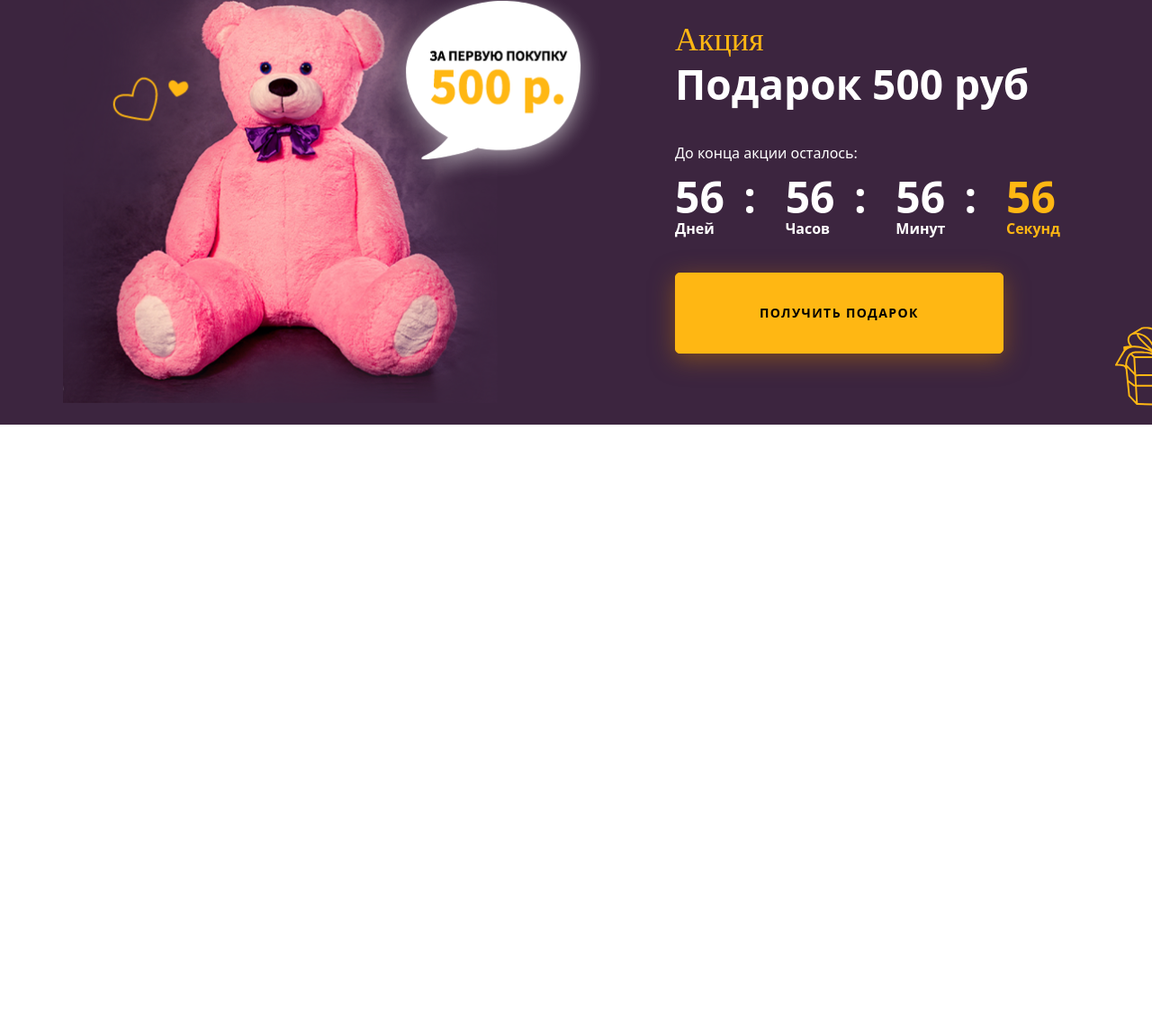
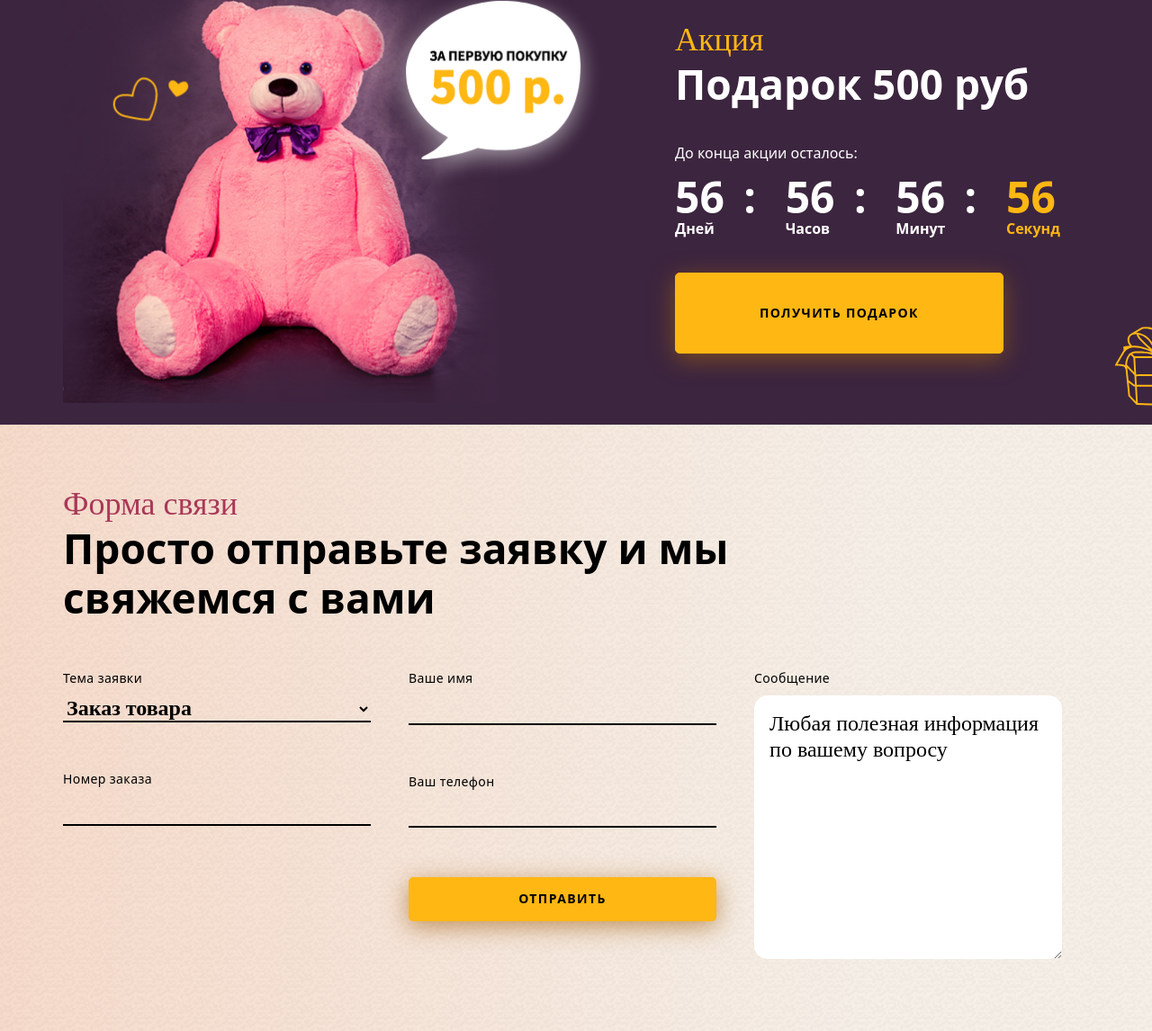
Before and after one commit to yurkaronin/myagkiemishki, a website: page src/index.html in a window 1280 px wide. Shown: the part 7040-8186 px from the top of the page at 90% size. Before the commit the page ends 7512 px from the top, so only its background shows below. Drawn offline with nearby package versions, Linux system fonts and the light colour scheme; files that its build step writes are made by us from their sources; a web font is replaced by a local one.

Commit message:
Добавляю вёрстку формы обратной связи для главной страницы. Только Десктоп

```diff
--- /dev/null
+++ b/src/assets/sass/blocks/_feedback-form.scss
@@ -0,0 +1,74 @@
+.feedback .container {
+  padding: 67px 0 80px;
+}
+
+.feedback .background-color {
+  background-image: linear-gradient(-268deg, rgba(255, 183, 141, 0.38) 0%, rgba(254, 236, 215, 0.38) 75%, rgba(254, 236, 215, 0.38) 100%);
+}
+
+.feedback .title {
+  margin-bottom: 54px;
+  max-width: 800px;
+}
+
+.feedback-form {
+  display: flex;
+  justify-content: space-between;
+  flex-wrap: wrap;
+}
+
+.feedback-form__wrapper {
+  display: flex;
+  flex-direction: column;
+  flex-wrap: wrap;
+  max-width: 30%;
+  width: 100%;
+  margin-right: 30px;
+}
+
+.feedback-form__item {
+  display: flex;
+  flex-direction: column;
+  align-items: flex-start;
+  max-width: 100%;
+  width: 100%;
+  margin: 0;
+  margin-bottom: 55px;
+}
+
+
+.feedback-form__item label {
+  color: $black;
+  font-size: 14px;
+  font-weight: 400;
+  line-height: 120%;
+  letter-spacing: 0.4px;
+  margin-bottom: 10px;
+}
+
+.feedback-form__item select,
+.feedback-form__item input,
+.feedback-form__item textarea {
+  color: $black;
+  font-family: 'Caveat';
+  font-size: 24px;
+  font-weight: 700;
+  line-height: 120%;
+  border: none;
+  background-color: transparent;
+  border-bottom: 2px solid;
+  width: 100%;
+}
+
+.feedback-form__item textarea {
+  background-color: $white;
+  color: $black;
+  border: initial;
+  font-weight: 500;
+  border-radius: 15px;
+  padding: 5%;
+}
+
+.feedback-form__item:last-child {
+  margin: 0;
+}
--- a/src/assets/sass/blocks/_promo-timer.scss
+++ b/src/assets/sass/blocks/_promo-timer.scss
@@ -22,13 +22,11 @@
   max-width: 20%;
   width: 100%;
   padding-right: 60px;
-
 }
 
 .promo-timer__item:last-child {
   margin-right: 0;
   color: $accent;
-
 }
 
 .promo__number {
@@ -50,7 +48,6 @@
     color: $white;
     position: absolute;
     right: -50px;
-
   }
 
 
--- a/src/assets/sass/blocks/_stock.scss
+++ b/src/assets/sass/blocks/_stock.scss
@@ -5,7 +5,6 @@
   padding: 40px 0 20px;
   overflow: hidden;
 }
-
 
 .stock .icon-gift-2 {
   bottom: 0;
--- a/src/assets/sass/style.scss
+++ b/src/assets/sass/style.scss
@@ -138,6 +138,7 @@ img {
 @import "blocks/product-group";
 @import "blocks/buttons-group";
 @import "blocks/promo-timer";
+@import "blocks/feedback-form";
 
 @import "blocks/header";
 @import "blocks/first-screen";
--- a/src/index.html
+++ b/src/index.html
@@ -623,7 +623,54 @@ description: Главная страница сайта по продаже иг
       </div>
       <div class="icon-gift-2"></div>
     </div>
+  </section>
 
+  <section class="feedback  background-texture">
+    <div class="background-color">
+      <div class="container">
+        <span class="subtitle" id="feedback">Форма связи</span>
+        <h2 class="title">Просто отправьте заявку и мы свяжемся с вами</h2>
+
+        <form action="" class="feedback-form">
+          <div class="feedback-form__wrapper">
+            <p class="feedback-form__item">
+              <label for="feedback-form-theme">Тема заявки</label>
+              <select name="theme" id="feedback-form-theme">
+                <option value="Заказ товара" selected="">Заказ товара</option>
+                <option value="Уточнение стоимости">Уточнение стоимости</option>
+                <option value="Выбор товара">Выбор товара</option>
+                <option value="Гарантии">Гарантии</option>
+                <option value="Возврат">Возврат</option>
+                <option value="Другое">Другое</option>
+              </select>
+            </p>
+            <p class="feedback-form__item">
+              <label for="feedback-form-number">Номер заказа</label>
+              <input type="number" id="feedback-form-number">
+            </p>
+          </div>
+          <div class="feedback-form__wrapper">
+            <p class="feedback-form__item">
+              <label for="feedback-form-name">Ваше имя</label>
+              <input type="text" id="feedback-form-name" required>
+            </p>
+            <p class="feedback-form__item">
+              <label for="feedback-form-tel">Ваш телефон</label>
+              <input type="tel" id="feedback-form-tel" required>
+            </p>
+            <button class="button" type="submit">Отправить</button>
+          </div>
+          <div class="feedback-form__wrapper">
+            <p class="feedback-form__item">
+              <label for="feedback-form-message">Сообщение</label>
+              <textarea name="message" id="feedback-form-message" cols="30"
+                rows="9">Любая полезная информация по вашему вопросу</textarea>
+            </p>
+        </div>
+
+        </form>
+      </div>
+    </div>
   </section>
 
 </main>
```
